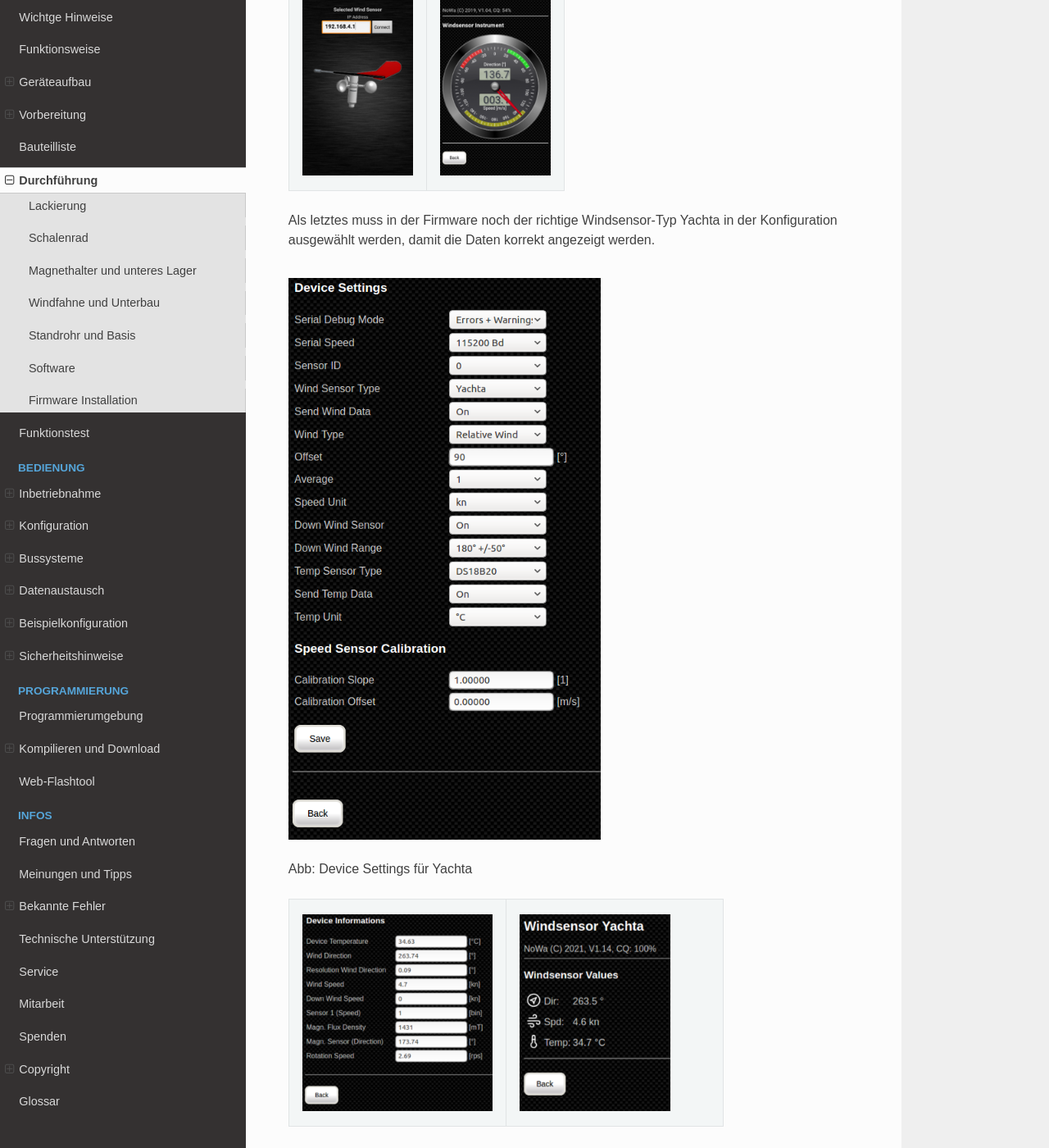
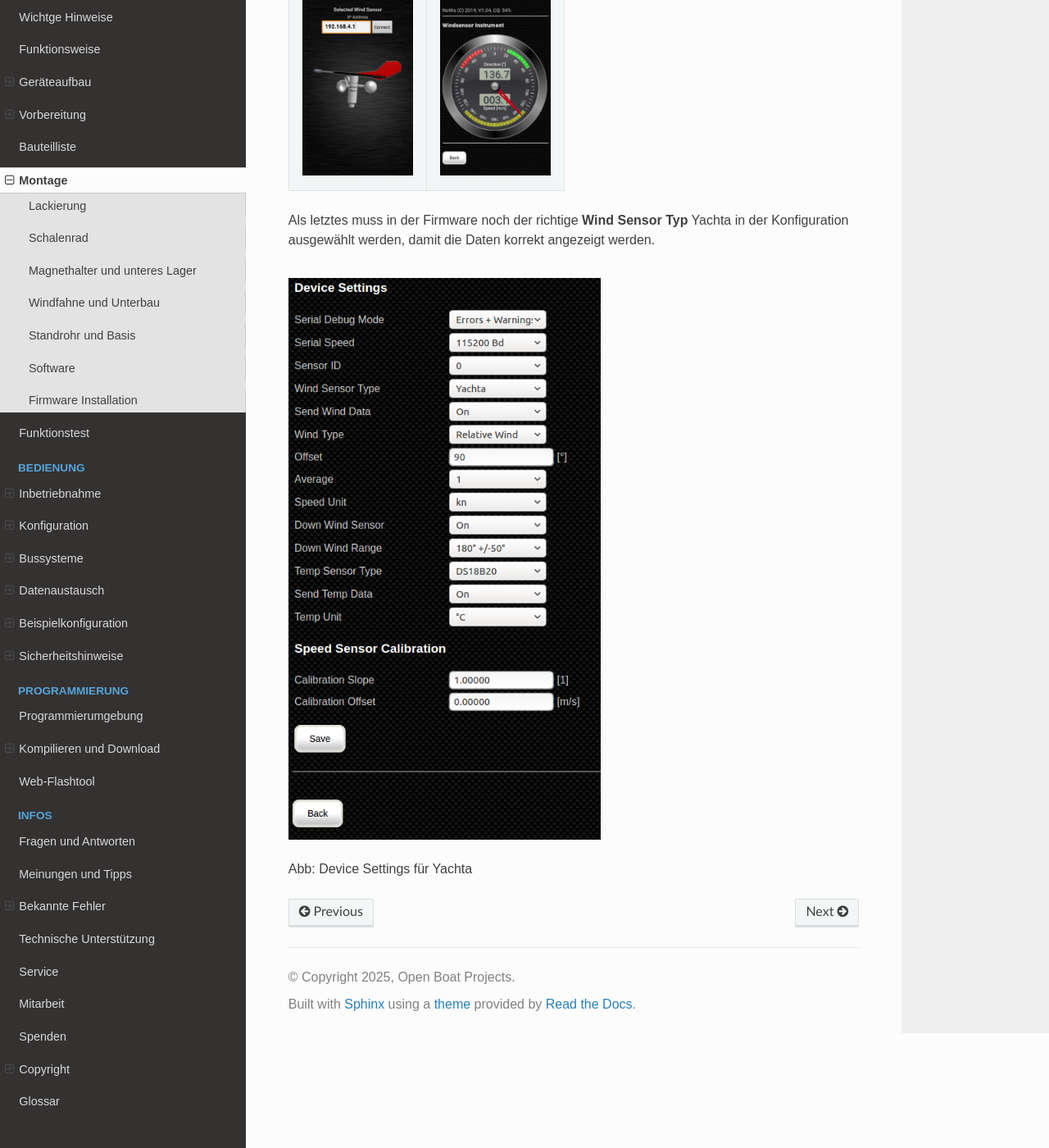
Before and after one commit to norbert-walter/yachta-docu, a Sphinx documentation site: the page built from docs/assembling/actionsteps.rst, in a window 1280 px wide and 1400 px high, scrolled down 13012 px. Shown: the whole window at 82% size. Built offline with Sphinx 7.4.7 and the Read the Docs theme 3.1.0, drawn with Linux system fonts in a browser that asks for light colours; pages that are not in the unit, such as notebooks, are missing from menus; some of the changed text lies outside the part shown.

Commit message:
New content

```diff
--- a/docs/assembling/actionsteps.rst
+++ b/docs/assembling/actionsteps.rst
@@ -1,5 +1,5 @@
-Durchführung
-============
+Montage
+=======
 
 Für den mechanischen Zusammenbau gibt es im GitLab Repository eine `Bildergalerie`_ als Zip-File die man sich herunterladen kann. Die Bilder sind recht hilfreich und zeigen detailliert wie man vorgehen sollte. Nachfolgend ist eine Röntgenaufnahme zu sehen wie die internen Teile verbaut sind.
 
@@ -232,20 +232,9 @@ Um die neue Firmware zu starten, benötigt der Windsensor einen Reboot. Nach dem
      - .. image:: ../pics/AppInstrument1-169x300.png
           :scale: 80%
 
-Als letztes muss in der Firmware noch der richtige Windsensor-Typ Yachta in der Konfiguration ausgewählt werden, damit die Daten korrekt angezeigt werden.
+Als letztes muss in der Firmware noch der richtige **Wind Sensor Typ** Yachta in der Konfiguration ausgewählt werden, damit die Daten korrekt angezeigt werden.
 
 .. image:: ../pics/Yachta3.png
    :scale: 80%
 
 Abb: Device Settings für Yachta
-
-.. list-table::
-   :widths: 50 50
-   :class: borderless
-
-   * - .. image:: ../pics/Yachta2-290x300.png
-          :scale: 80%
-     - .. image:: ../pics/Yachta_1-230x300.png
-          :scale: 80%
-
-Abb: Messwerte für Yachta
--- a/docs/index.rst
+++ b/docs/index.rst
@@ -46,7 +46,7 @@ Der Windsensopr Yachta ist so konzipiert, dass er als DIY-Projekt nachgebaut wer
    Geräteaufbau <assembling/device>
    Vorbereitung <assembling/preparation>
    Bauteilliste <assembling/partlist>
-   Durchführung <assembling/actionsteps>
+   Montage <assembling/actionsteps>
    Funktionstest <assembling/tests>
 
 .. toctree::
```
Also changed, not shown: docs/assembling/tests.rst (+45 -0 lines).
